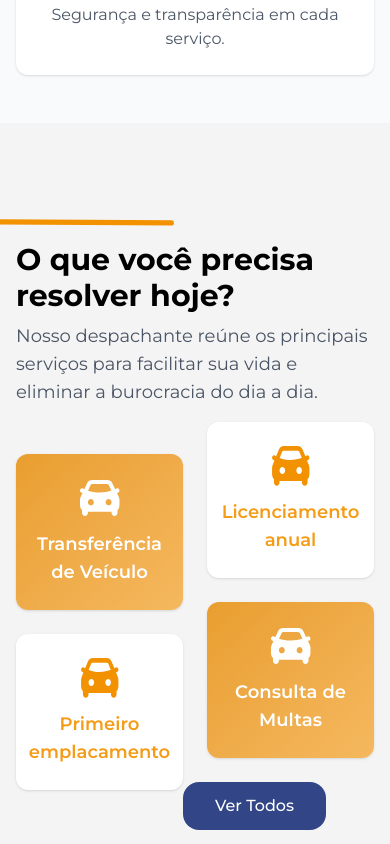
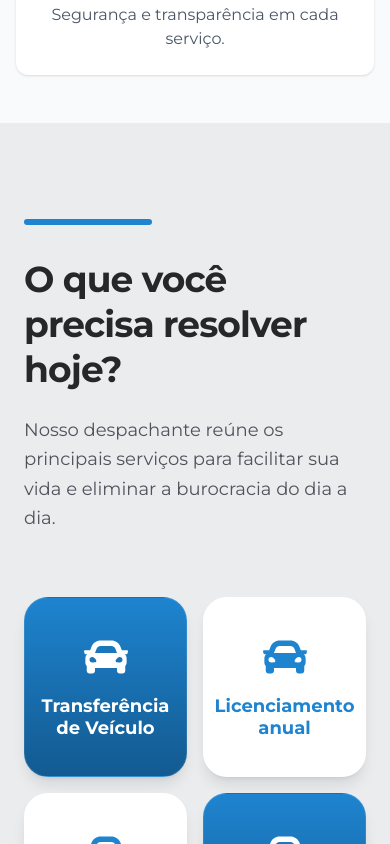
Before and after one commit to laboratorio-de-praticas-2026-1/front-end, a React (Vite) app in the folder despachante-front/: page /servicos in a window 390 px wide. Shown: the part 1540-2384 px from the top of the page. Built offline with nearby package versions, Linux system fonts and the light colour scheme.

Commit message:
Fix: Arruma a responsividade da section OQueResolver.tsx

```diff
--- a/despachante-front/src/components/sections/servicos/OQueResolver.tsx
+++ b/despachante-front/src/components/sections/servicos/OQueResolver.tsx
@@ -1,90 +1,86 @@
-import vectorWhiteCar from "@/assets/vector-white-car.svg";
-import vectorOrangeCar from "@/assets/vector-orange-car.svg";
-import vectorLine from "@/assets/vector-line.svg";
+import { FaCar } from "react-icons/fa";
+import { Link } from "react-router-dom";
 
 export function OQueResolver() {
   const servicos = [
-    { titulo: "Transferência de Veículo", offset: false, corEspecial: false, icone: "white", temGradiente: true },
-    { titulo: "Licenciamento anual", offset: true, corEspecial: true, icone: "orange", temGradiente: false },
-    { titulo: "Primeiro emplacamento", offset: false, corEspecial: true, icone: "orange", temGradiente: false },
-    { titulo: "Consulta de Multas", offset: true, corEspecial: false, icone: "white", temGradiente: true }
-  ]
+    {
+      titulo: "Transferência\nde Veículo",
+      isGradient: true
+    },
+    {
+      titulo: "Licenciamento\nanual",
+      isGradient: false
+    },
+    {
+      titulo: "Primeiro\nemplacamento",
+      isGradient: false
+    },
+    {
+      titulo: "Transferência\nde Veículo",
+      isGradient: true
+    }
+  ];
 
   return (
-    <section className="py-24 bg-[#F4F4F4]">
-      <div className="container mx-auto px-4 max-w-6xl">
-        <div className="grid grid-cols-1 md:grid-cols-2 gap-12 items-start">
-          {/* Lado Esquerdo - Texto */}
-          <div className="flex flex-col justify-center h-full">
-            <img
-              src={vectorLine}
-              alt="Linha decorativa"
-              className="mb-4 w-3/5 max-w-md -ml-14"
-            />
-            <h2 className="text-3xl md:text-4xl font-bold mb-2 max-w-sm">
-              O que você precisa resolver hoje?
+    <section className="py-24 bg-[#EAECEE] overflow-hidden">
+      <div className="container mx-auto px-6 max-w-6xl">
+        <div className="grid grid-cols-1 md:grid-cols-2 gap-16 md:gap-8 items-center">
+
+          {/* LADO ESQUERDO - Textos */}
+          <div className="flex flex-col justify-center max-w-md mx-auto md:mx-0">
+            <div className="w-32 h-1.5 bg-primary mb-8 rounded-full"></div>
+
+            <h2 className="text-4xl md:text-[2.75rem] leading-tight font-bold text-zinc-800 mb-6 tracking-tight">
+              O que você<br />precisa resolver<br />hoje?
             </h2>
-            <p className="text-gray-600 text-lg max-w-sm">
+
+            <p className="text-zinc-600 text-lg leading-relaxed">
               Nosso despachante reúne os principais serviços para facilitar sua vida e eliminar a burocracia do dia a dia.
             </p>
           </div>
 
-          {/* Lado Direito - Cards e Botão */}
-          <div>
-            <div className="grid grid-cols-2 gap-6">
+          {/* LADO DIREITO - Cards em Grid */}
+          <div className="relative">
+            <div className="grid grid-cols-2 gap-4 md:gap-6">
               {servicos.map((servico, index) => {
-                const isLaranja = index === 0 || index === 3
-                const offsetClass = servico.offset ? "transform -translate-y-8" : ""
-
-                const iconeSrc = servico.icone === "white" ? vectorWhiteCar : vectorOrangeCar
+                const isRightColumn = index === 1 || index === 3;
+                const offsetClass = isRightColumn ? "translate-y-0 md:translate-y-12" : "";
 
                 return (
                   <div
                     key={index}
-                    className={`rounded-xl p-6 shadow-sm hover:shadow-md transition-all cursor-pointer ${offsetClass} ${
-                      isLaranja
-                        ? "bg-gradient-to-br from-[#E99E2E] to-[#f5b85e]"
-                        : servico.temGradiente
-                          ? "bg-gradient-to-br from-[#F39200] to-[#FFB347]"
-                          : "bg-white"
+                    className={`flex flex-col items-center justify-center p-8 rounded-[1.5rem] shadow-lg transition-transform hover:-translate-y-1 cursor-pointer min-h-[180px] md:min-h-[220px] ${offsetClass} ${
+                      servico.isGradient
+                        ? "bg-gradient-to-b from-[#1E84CF] to-[#135A91] text-white border border-white/10"
+                        : "bg-white text-primary"
                     }`}
                   >
-                    <div className="flex flex-col items-center text-center">
-                      <div className="mb-3">
-                        <img
-                          src={iconeSrc}
-                          alt="Ícone de carro"
-                          className="w-10 h-10"
-                        />
-                      </div>
-                      <h3
-                        className={`text-lg font-semibold ${
-                          isLaranja
-                            ? "text-white"
-                            : servico.corEspecial
-                              ? "text-[#F49C17]"
-                              : "text-gray-900"
-                        }`}
-                      >
-                        {servico.titulo}
-                      </h3>
-                    </div>
+
+                    <FaCar
+                      size={44}
+                      className={`mb-4 ${servico.isGradient ? "text-white" : "text-primary"}`}
+                    />
+                    <h3 className="text-center font-bold text-lg md:text-xl leading-tight whitespace-pre-line">
+                      {servico.titulo}
+                    </h3>
                   </div>
-                )
+                );
               })}
             </div>
 
-            <div className="flex justify-end mr-12 -mt-2">
-              <button
-                className="px-8 py-3 rounded-2xl transition-colors font-medium text-white"
-                style={{ backgroundColor: "#324587" }}
+            {/* Botão Ver Todos */}
+            <div className="flex justify-center md:justify-end mt-12 md:mt-20 md:pr-12">
+              <Link
+                to="/servicos"
+                className="bg-secondary text-white px-8 py-3 rounded-full font-semibold text-sm hover:bg-secondary/90 transition-colors shadow-md"
               >
                 Ver Todos
-              </button>
+              </Link>
             </div>
           </div>
+
         </div>
       </div>
     </section>
-  )
+  );
 }
```
